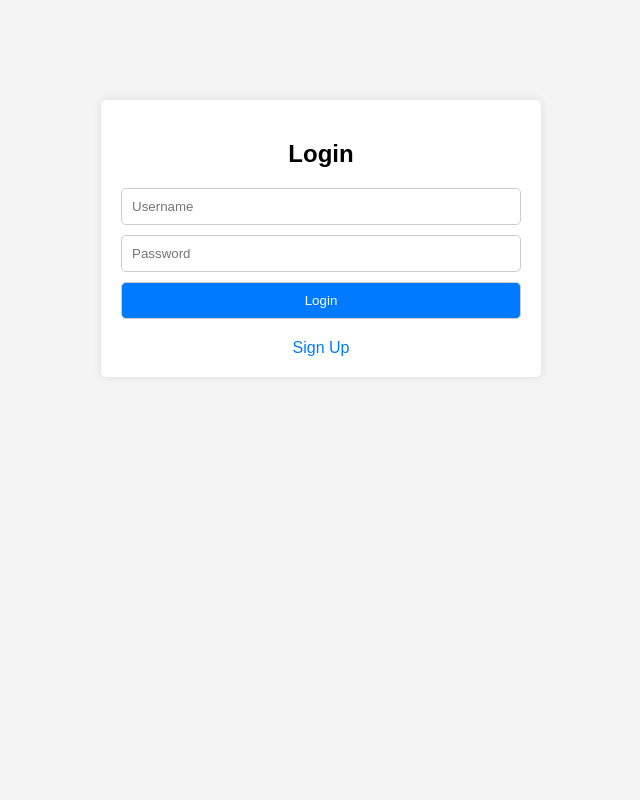
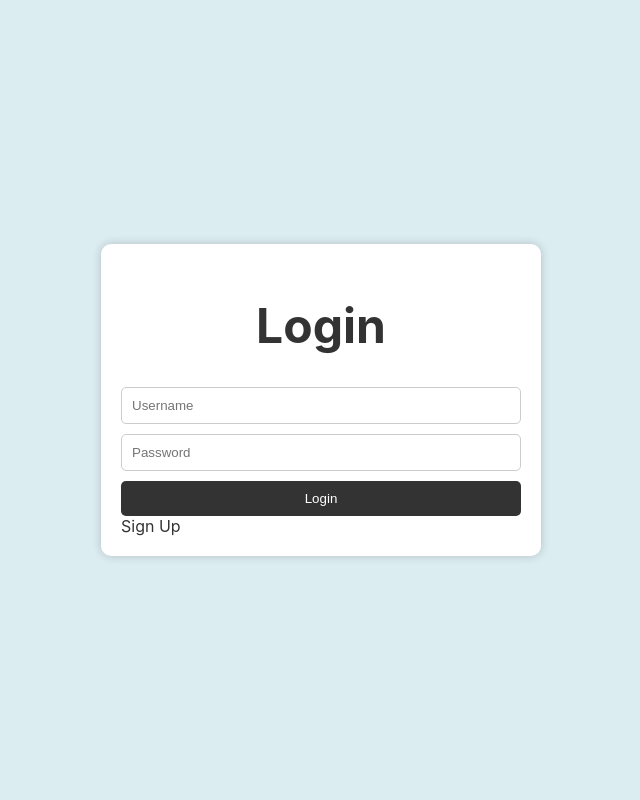
Before and after one commit to ghanashyam03/VeriFace.AI, a Flask app: page / in a window 1280 px wide. Shown: the whole page, without its empty margins (319-959 px from the left). Run offline with Flask 3, Linux system fonts and the light colour scheme; parts of the project's set-up code (start-up, migrations or seed data) failed here and were passed over.

Commit message:
login css updated

```diff
--- a/ai_detected_images/src/static/login.css
+++ /dev/null
@@ -1,54 +0,0 @@
-body {
-    font-family: Arial, sans-serif;
-    background-color: #f4f4f4;
-}
-
-.container {
-    max-width: 400px;
-    margin: 100px auto;
-    padding: 20px;
-    background-color: #fff;
-    border-radius: 5px;
-    box-shadow: 0 0 10px rgba(0, 0, 0, 0.1);
-}
-
-h2 {
-    text-align: center;
-}
-
-form {
-    margin-top: 20px;
-}
-
-input[type="text"],
-input[type="password"],
-button {
-    width: 100%;
-    padding: 10px;
-    margin-bottom: 10px;
-    border: 1px solid #ccc;
-    border-radius: 5px;
-    box-sizing: border-box;
-}
-
-button {
-    background-color: #007bff;
-    color: #fff;
-    cursor: pointer;
-}
-
-button:hover {
-    background-color: #0056b3;
-}
-
-a {
-    display: block;
-    text-align: center;
-    margin-top: 10px;
-    color: #007bff;
-    text-decoration: none;
-}
-
-a:hover {
-    color: #0056b3;
-}
--- a/ai_detected_images/src/templates/login.html
+++ b/ai_detected_images/src/templates/login.html
@@ -4,35 +4,93 @@
     <meta charset="UTF-8">
     <meta name="viewport" content="width=device-width, initial-scale=1.0">
     <title>Login</title>
-    <link rel="stylesheet" href="login.css">
+    <link rel="stylesheet" href="styles.css">
 </head>
 <body>
     <style>
+        /* styles.css */
+
+/* Base styles for cleaner and more maintainable code */
+/* Base styles */
 body {
-    font-family: Arial, sans-serif;
-    background-color: #f4f4f4;
+  margin: 0;
+  font-family: -apple-system, BlinkMacSystemFont, "Segoe UI", Roboto, sans-serif;
+  font-size: 16px;
+  color: #333;
+  background-color: #dcedf2;
 }
 
+/* Layout containers */
 .container {
-    max-width: 400px;
-    margin: 100px auto;
-    padding: 20px;
-    background-color: #fff;
-    border-radius: 5px;
-    box-shadow: 0 0 10px rgba(0, 0, 0, 0.1);
+  display: flex;
+  justify-content: center;
+  align-items: center;
+  min-height: 100vh;
 }
 
-h2 {
+.container2 {
+  flex-direction: column;
+  gap: 1rem;
+  border: 2px solid #333;
+  border-radius: 20px;
+  box-shadow: 0px 0px 10px 0px rgba(0, 0, 0, 0.2); /* Adjust shadow intensity for better visibility */
+  width: 50%;
+  min-height: 60vh;
+  display: flex;
+  justify-content: center;
+  align-items: center;
+  margin: 0 auto; /* Center container on the page */
+  padding: 2rem; /* Add some padding for breathing room */
+  background-color: #fff; /* Light background for better contrast */
+}
+
+/* Heading */
+h1 {
+  font-size: 3rem;
+  margin-bottom: 2rem;
   text-align: center;
 }
 
-form {
-    margin-top: 20px;
+/* Buttons */
+button {
+  background-color: #333; /* Darker blue for better contrast */
+  color: #fff;
+  border: none;
+  padding: 10px 20px;
+  border-radius: 5px;
+  cursor: pointer;
+  transition: all 0.2s ease-in-out;
 }
 
-input[type="text"],
-input[type="password"],
-button {
+button:hover {
+  background-color: #292929; /* Darker shade on hover */
+  opacity: 1; /* Remove hover opacity reduction */
+}
+
+/* Accessibility improvements */
+a {
+  text-decoration: none; /* Remove default underline */
+  color: inherit; /* Inherit text color from parent element */
+}
+
+button:focus {
+  outline: 2px solid #333; /* Focus ring for better keyboard navigation */
+}
+
+/* Additional styles for login and signup pages */
+
+/* Form container */
+.form-container {
+  width: 400px;
+  padding: 20px;
+  border-radius: 10px;
+  box-shadow: 0px 0px 10px 0px rgba(0, 0, 0, 0.2);
+  background-color: #fff;
+}
+
+/* Form input fields */
+.form-container input[type="text"],
+.form-container input[type="password"] {
   width: 100%;
   padding: 10px;
   margin-bottom: 10px;
@@ -41,31 +99,25 @@ button {
   box-sizing: border-box;
 }
 
-button {
-    background-color: #007bff;
+/* Submit button */
+.form-container button {
+  width: 100%;
+  padding: 10px;
+  border: none;
+  border-radius: 5px;
+  background-color: #333;
   color: #fff;
   cursor: pointer;
 }
 
-button:hover {
-    background-color: #0056b3;
-}
-
-a {
-    display: block;
-    text-align: center;
-    margin-top: 10px;
-    color: #007bff;
-    text-decoration: none;
-}
-
-a:hover {
-    color: #0056b3;
+.form-container button:hover {
+  background-color: #292929;
 }
 
     </style>
     <div class="container">
-        <h2>Login</h2>
+        <div class="form-container">
+            <h1>Login</h1>
             <form action="/login" method="post">
                 <input type="text" name="username" placeholder="Username" required>
                 <input type="password" name="password" placeholder="Password" required>
@@ -73,5 +125,6 @@ a:hover {
             </form>
             <a href="/signup">Sign Up</a>
         </div>
+    </div>
 </body>
 </html>
```
Also changed, not shown: ai_detected_images/src/templates/signup.html (+84 -31 lines). Lines whose indentation alone changed are shown as unchanged.
